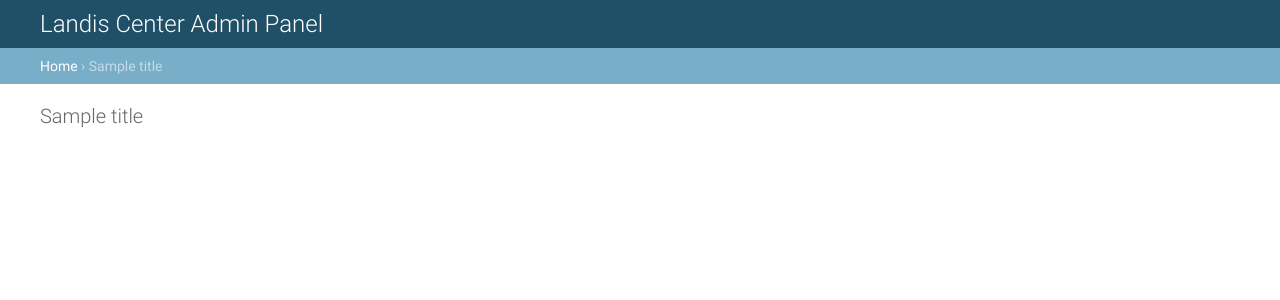
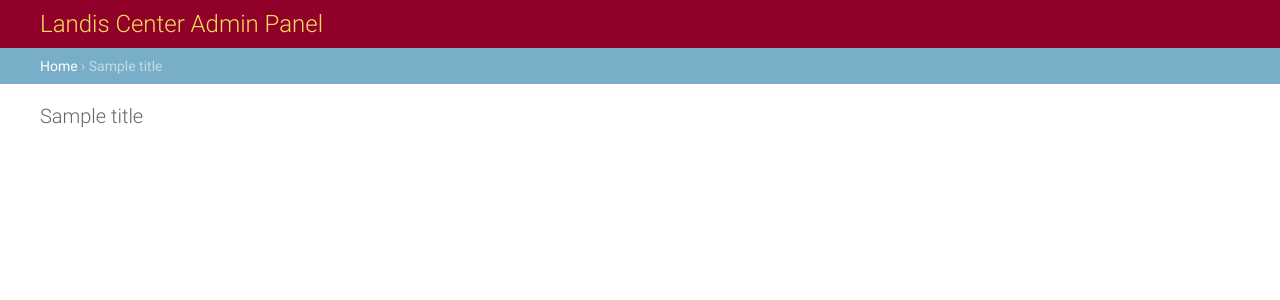
Before and after one commit to baylorm/GroupWon, a Django app: template templates/admin/base.html in a window 1280 px wide. Shown: the top 300 px of the page. Run offline with Django 3.2, Linux system fonts and the light colour scheme; the template is opened without the code that fills it: most values are stand-ins (such as "Sample title", 1, 10 or a date in 2020).

Commit message:
Got the top maroon!

```diff
--- a/GroupWon/settings.py
+++ b/GroupWon/settings.py
@@ -52,6 +52,10 @@ MIDDLEWARE = [
 ]
 
 ROOT_URLCONF = 'GroupWon.urls'
+
+TEMPLATES_DIRS = [
+    'templates/admin/base.html'
+]
 
 TEMPLATES = [
     {
--- a/templates/admin/base.html
+++ b/templates/admin/base.html
@@ -5,14 +5,17 @@
 {% block extrastyle %}
     <style>
         #header {
-            background-color: #205067;
+            background-color: #910029;
+            color: white;
+        }
+        .site-name {
             color: white;
         }
     </style>
 {% endblock %}
 
 {% block branding %}
-<h1 id="site-name"><span style="color:white">Landis Center Admin Panel</span></h1>
+<h1 id="site-name">Landis Center Admin Panel</h1>
 {% endblock %}
 
 {% block nav-global %}
```
